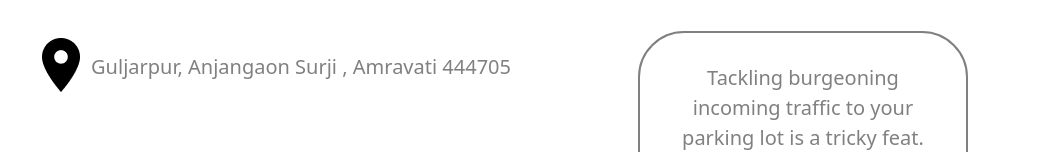
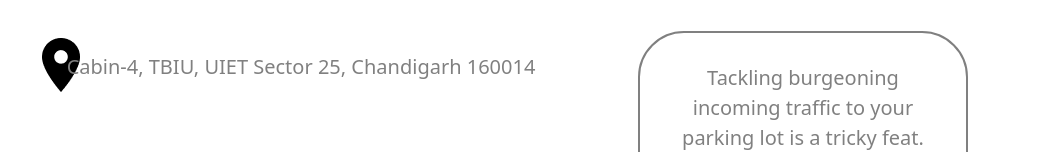
Before and after one commit to Kanishk0412/parkyee-static, a plain HTML site: page index.html in a window 1280 px wide. Shown: the part 2064-2216 px from the top of the page, without its empty margins (154-1201 px from the left). Drawn offline with nearby package versions, Linux system fonts and the light colour scheme.

Commit message:
Address Updated

```diff
--- a/index.html
+++ b/index.html
@@ -244,7 +244,7 @@
 
                         <span class="add">
 
-                            Guljarpur, Anjangaon Surji , Amravati 444705
+                            Cabin-4, TBIU, UIET Sector 25, Chandigarh 160014
                         </span>
                     </div>
                     <div>
```
